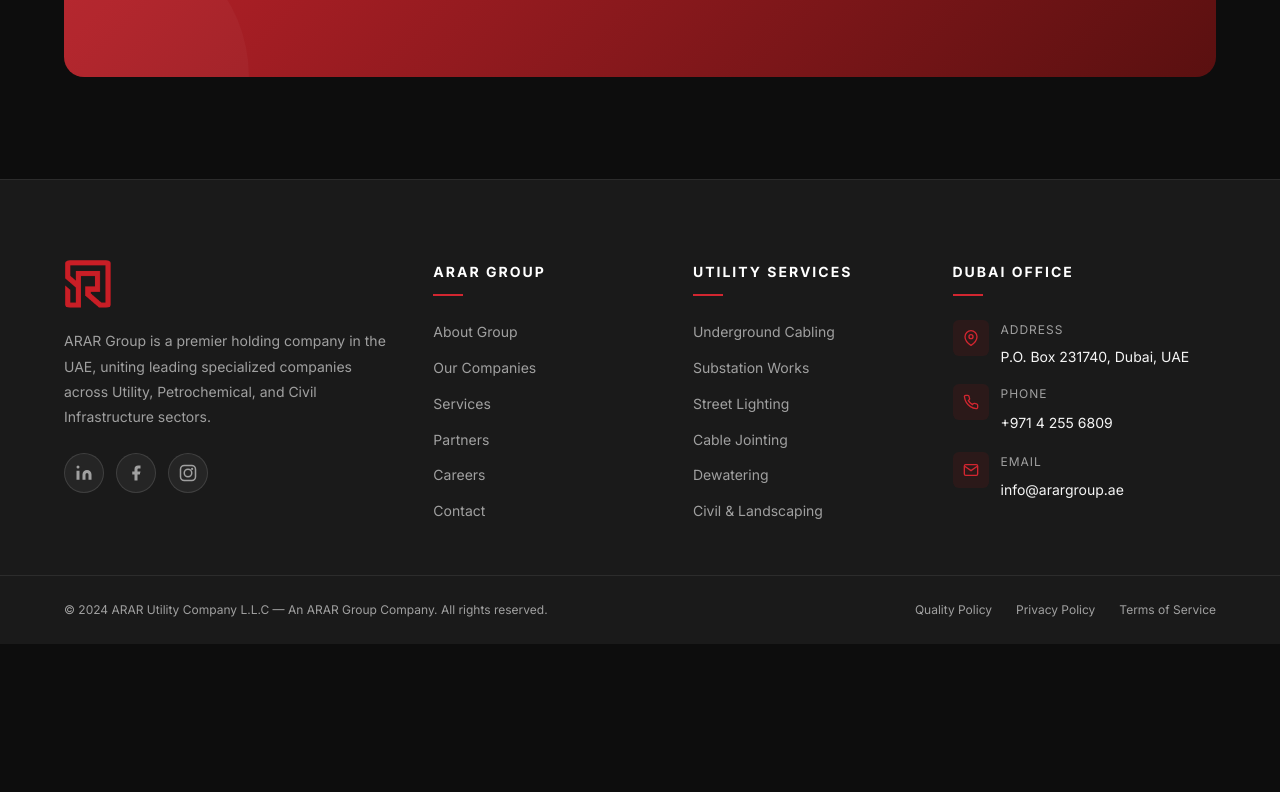
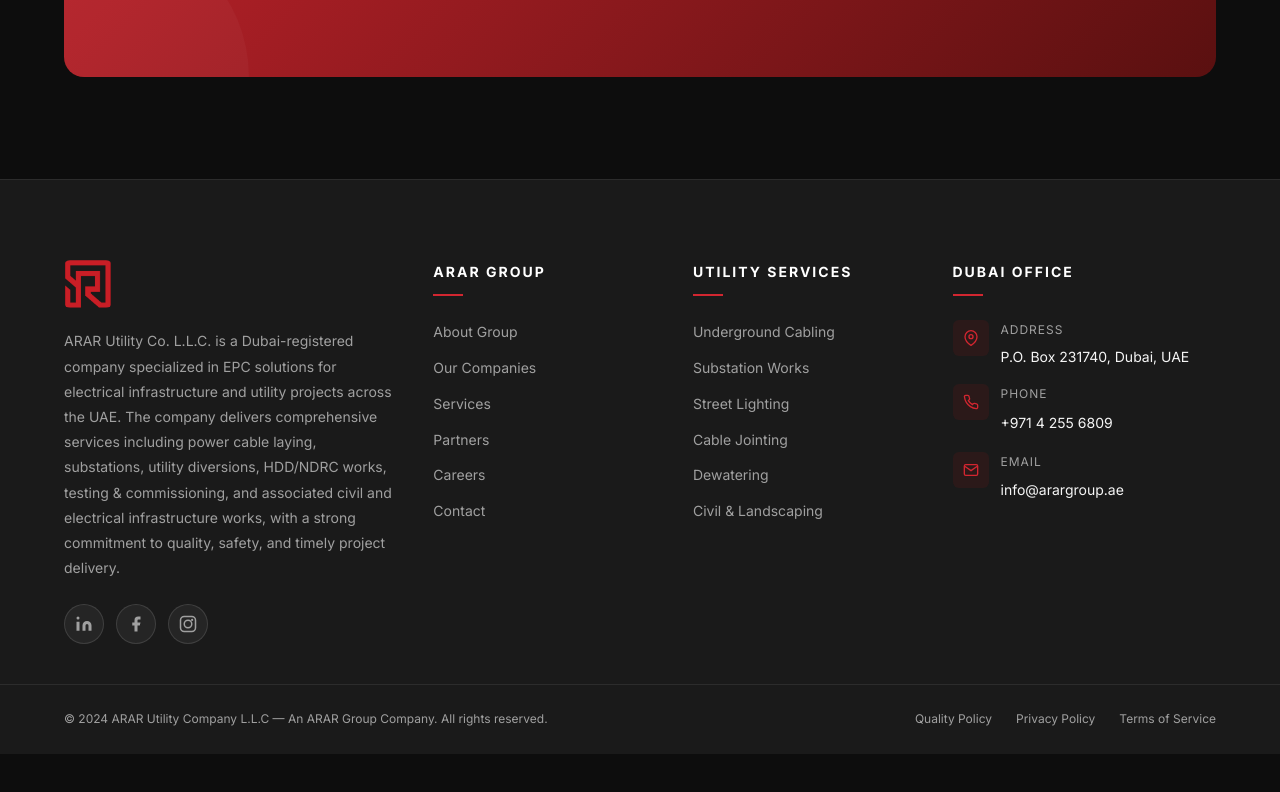
Before and after one commit to Kjbharath/ARAR, a plain HTML site: page utility.html in a window 1280 px wide. Shown: the part 9435-10227 px from the top of the page. Before the commit the page ends 10129 px from the top, so only its background shows below. Drawn offline with Linux system fonts and the light colour scheme; animation ran at ten frames a second.

Commit message:
Update company description in utility.html footer

```diff
--- a/utility.html
+++ b/utility.html
@@ -834,7 +834,7 @@
           <div class="footer-brand">
             <div class="logo-mark"><img src="ARAR.png" alt="ARAR Group Logo"></div>
             <p>
-              ARAR Group is a premier holding company in the UAE, uniting leading specialized companies across Utility, Petrochemical, and Civil Infrastructure sectors.
+              ARAR Utility Co. L.L.C. is a Dubai-registered company specialized in EPC solutions for electrical infrastructure and utility projects across the UAE. The company delivers comprehensive services including power cable laying, substations, utility diversions, HDD/NDRC works, testing & commissioning, and associated civil and electrical infrastructure works, with a strong commitment to quality, safety, and timely project delivery.
             </p>
             <div class="footer-social">
               <a href="https://ae.linkedin.com/company/arar-utility-company-llc" aria-label="LinkedIn" target="_blank">
```
